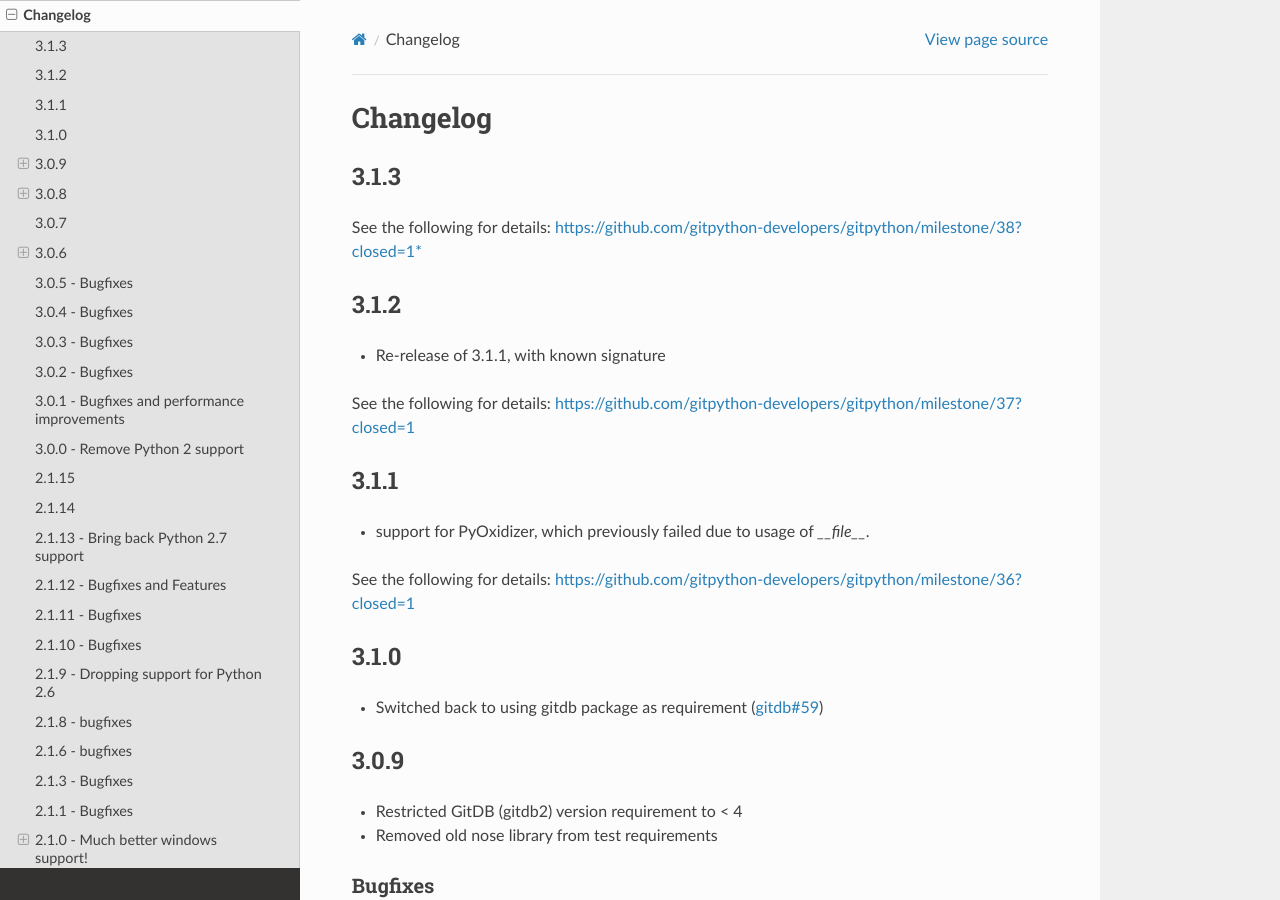
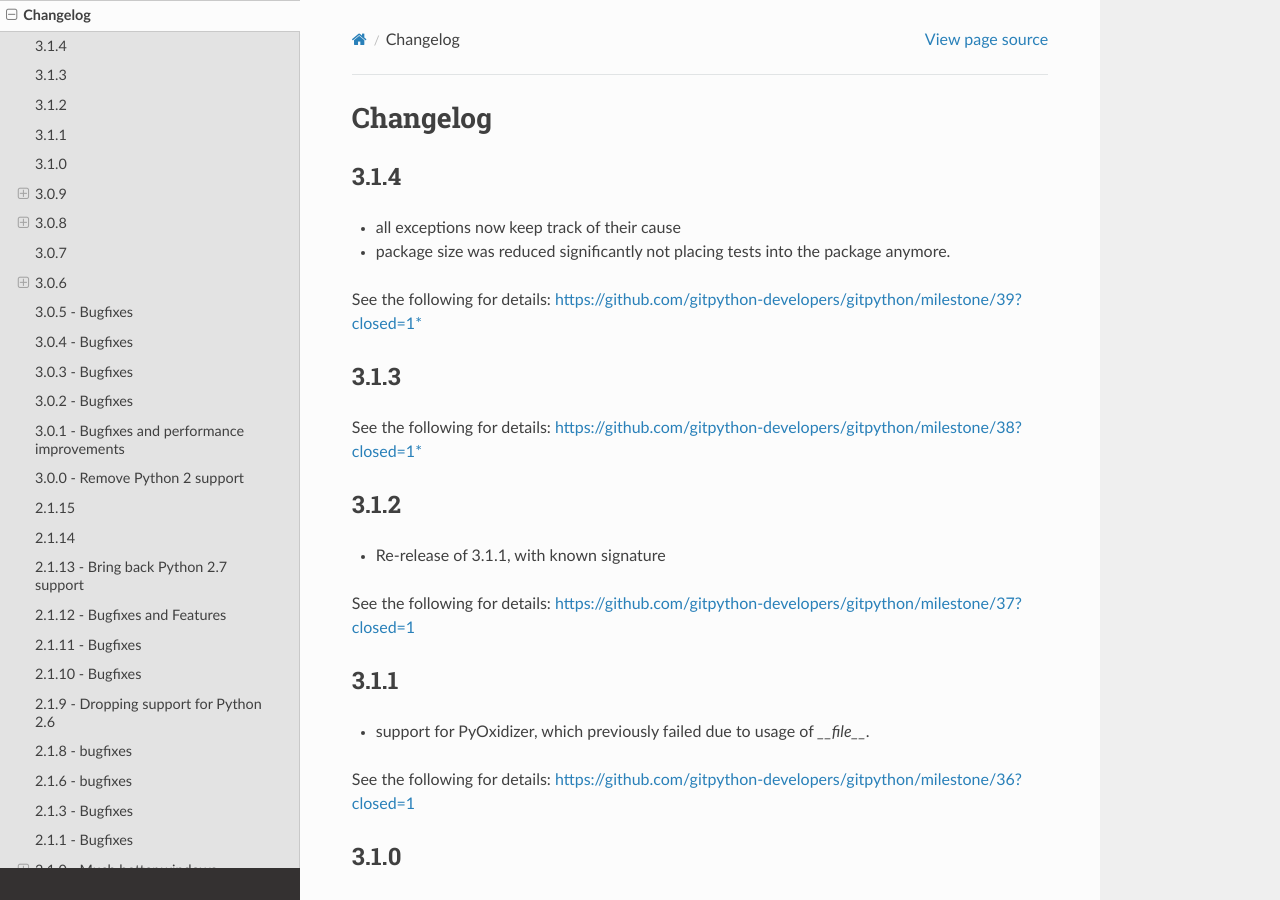
Before and after one commit to gitpython-developers/GitPython, a Sphinx documentation site: the page built from doc/source/changes.rst, in a window 1280 px wide and 900 px high. Built offline with Sphinx 7.4.7 and the Read the Docs theme 2.0.0, drawn with Linux system fonts in a browser that asks for light colours.

Commit message:
bump patch level

```diff
--- a/doc/source/changes.rst
+++ b/doc/source/changes.rst
@@ -1,6 +1,15 @@
 =========
 Changelog
 =========
+
+3.1.4
+=====
+
+* all exceptions now keep track of their cause
+* package size was reduced significantly not placing tests into the package anymore.
+
+See the following for details:
+https://github.com/gitpython-developers/gitpython/milestone/39?closed=1*
 
 3.1.3
 =====
```
Also changed, not shown: 1 other file.
